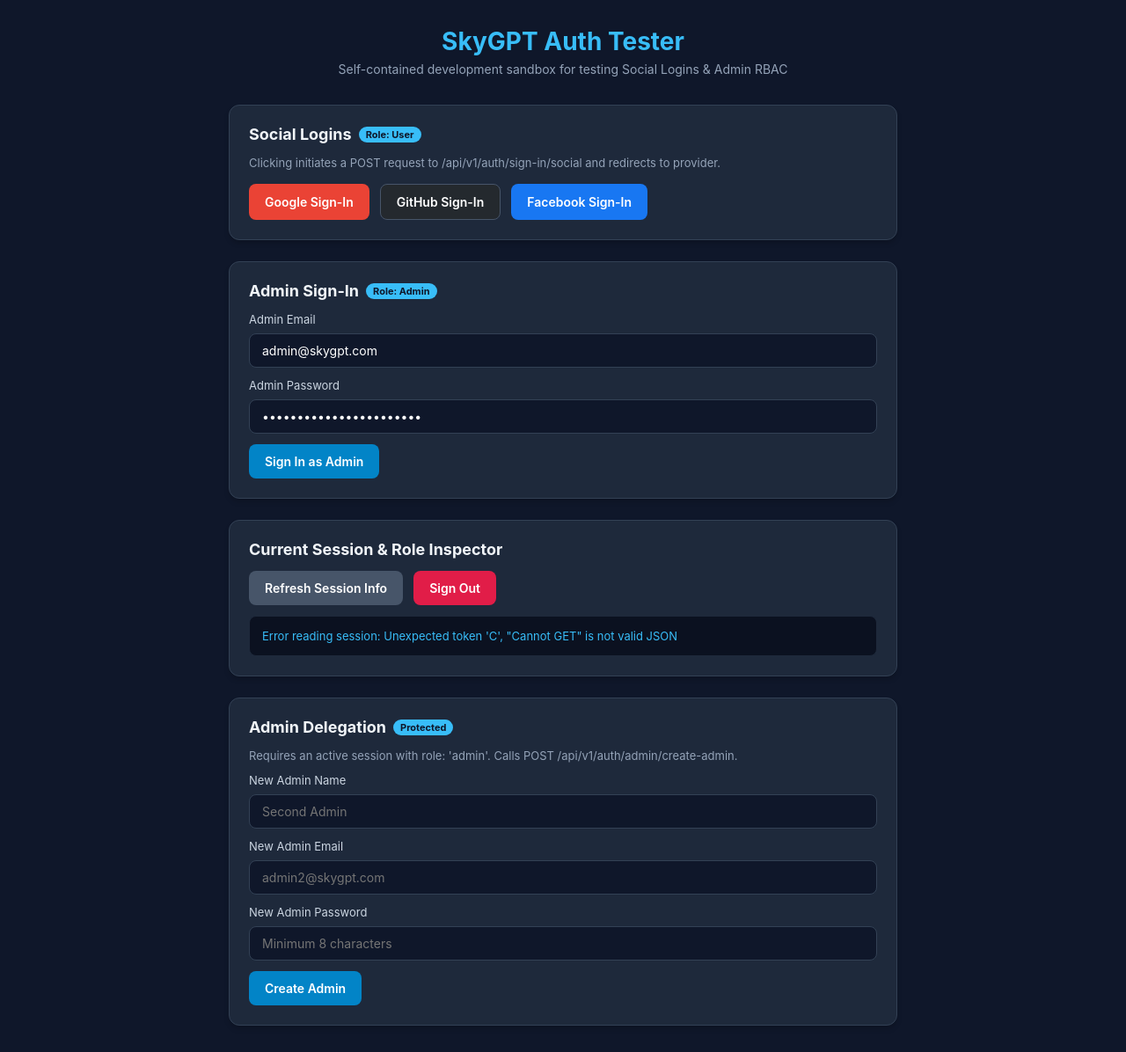
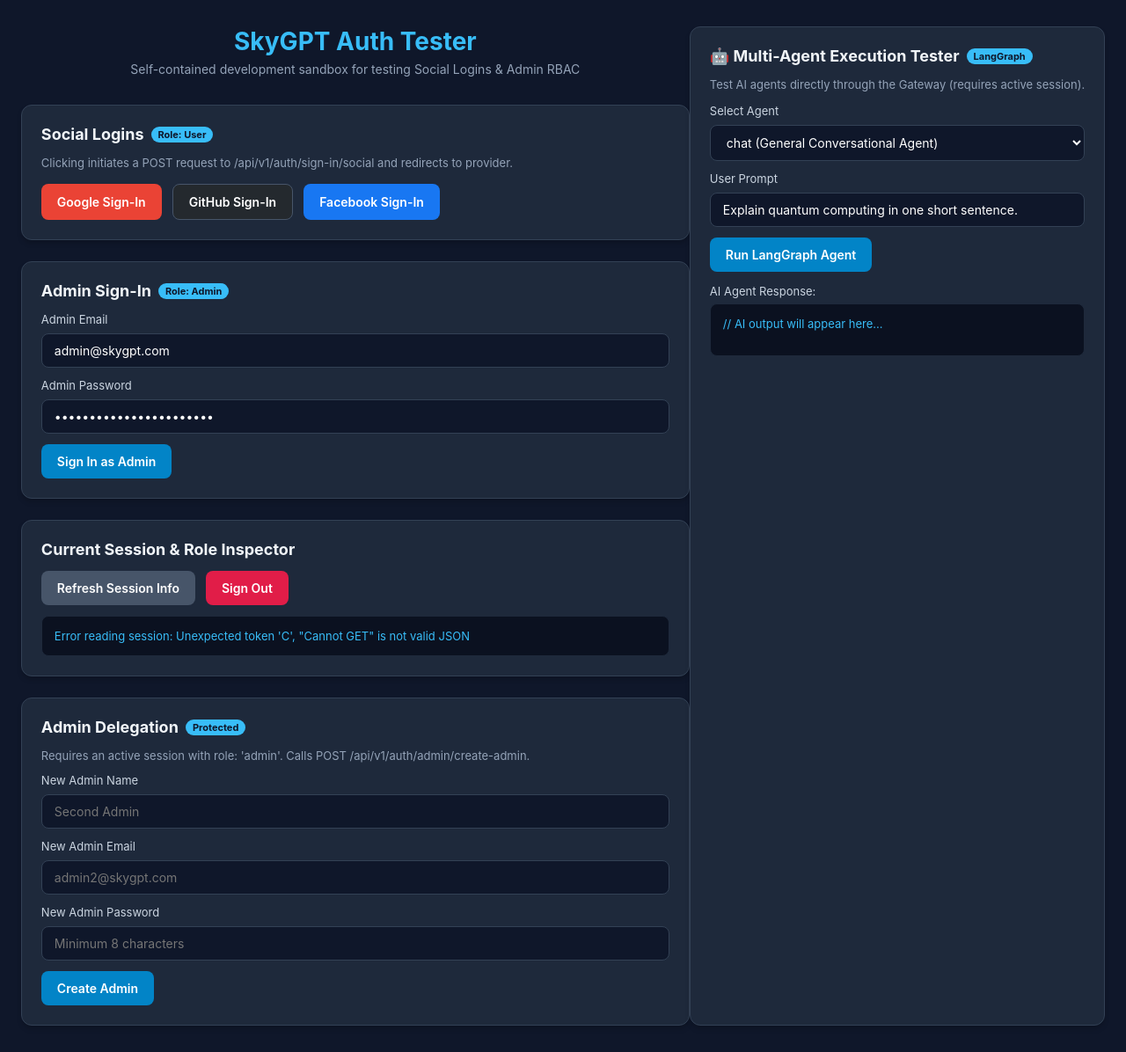
Before and after one commit to nahid-hn-kiran/Sky-GPT-Backend, a Node server app: template services/auth/views/test-auth.ejs in a window 1280 px wide. Shown: the whole page at 88% size. Run offline with Node 20, Linux system fonts and the light colour scheme; the template is opened without the code that fills it, so the values that code supplies are empty; some libraries are stand-ins or nearby versions.

Commit message:
llm: Gemini

```diff
--- a/services/agents/package.json
+++ b/services/agents/package.json
@@ -11,6 +11,9 @@
     "test:watch": "vitest"
   },
   "dependencies": {
+    "@langchain/core": "^1.5.1",
+    "@langchain/google-genai": "^2.3.7",
+    "@langchain/langgraph": "^1.7.5",
     "cors": "^2.8.5",
     "dotenv": "^16.4.7",
     "express": "^4.21.2",
--- a/services/auth/views/test-auth.ejs
+++ b/services/auth/views/test-auth.ejs
@@ -1,49 +1,190 @@
 <!DOCTYPE html>
 <html lang="en">
   <head>
-  <meta charset="UTF-8">
-  <meta name="viewport" content="width=device-width, initial-scale=1.0">
+    <meta charset="UTF-8" />
+    <meta name="viewport" content="width=device-width, initial-scale=1.0" />
     <title>SkyGPT Auth Tester</title>
     <style>
-    * { box-sizing: border-box; margin: 0; padding: 0; font-family: -apple-system, BlinkMacSystemFont, "Segoe UI", Roboto, sans-serif; }
-    body { background: #0f172a; color: #f8fafc; padding: 30px 20px; display: flex; justify-content: center; }
-    .container { max-width: 760px; width: 100%; display: flex; flex-direction: column; gap: 24px; }
-    .header { text-align: center; margin-bottom: 8px; }
-    .header h1 { font-size: 28px; color: #38bdf8; }
-    .header p { color: #94a3b8; font-size: 14px; margin-top: 6px; }
-    .card { background: #1e293b; border: 1px solid #334155; border-radius: 12px; padding: 22px; box-shadow: 0 4px 6px -1px rgba(0,0,0,0.2); }
-    .card h2 { font-size: 18px; color: #f1f5f9; margin-bottom: 14px; display: flex; align-items: center; gap: 8px; }
-    .btn-group { display: flex; flex-wrap: wrap; gap: 12px; }
-    button { cursor: pointer; padding: 11px 18px; border: none; border-radius: 8px; font-weight: 600; font-size: 14px; transition: all 0.2s; display: inline-flex; align-items: center; justify-content: center; gap: 8px; }
-    button:disabled { opacity: 0.5; cursor: not-allowed; }
-    .btn-google { background: #ea4335; color: white; }
-    .btn-google:hover { background: #dc2626; }
-    .btn-github { background: #24292e; color: white; border: 1px solid #475569; }
-    .btn-github:hover { background: #000; }
-    .btn-facebook { background: #1877f2; color: white; }
-    .btn-facebook:hover { background: #166fe5; }
-    .btn-primary { background: #0284c7; color: white; }
-    .btn-primary:hover { background: #0369a1; }
-    .btn-secondary { background: #475569; color: white; }
-    .btn-secondary:hover { background: #334155; }
-    .btn-danger { background: #e11d48; color: white; }
-    .btn-danger:hover { background: #be123c; }
-    .input-group { display: flex; flex-direction: column; gap: 8px; margin-bottom: 12px; }
-    label { font-size: 13px; color: #cbd5e1; }
-    input { background: #0f172a; border: 1px solid #334155; border-radius: 8px; padding: 10px 14px; color: white; font-size: 14px; }
-    input:focus { outline: none; border-color: #38bdf8; }
-    pre { background: #0b1120; border: 1px solid #1e293b; padding: 14px; border-radius: 8px; overflow-x: auto; font-size: 13px; color: #38bdf8; }
-    .alert { padding: 12px 16px; border-radius: 8px; font-size: 14px; margin-bottom: 12px; display: none; }
-    .alert-error { background: #7f1d1d; border: 1px solid #991b1b; color: #fecaca; }
-    .alert-success { background: #064e3b; border: 1px solid #065f46; color: #a7f3d0; }
-    .tag { font-size: 11px; padding: 2px 8px; border-radius: 9999px; background: #38bdf8; color: #0f172a; font-weight: 700; }
+      * {
+        box-sizing: border-box;
+        margin: 0;
+        padding: 0;
+        font-family:
+          -apple-system, BlinkMacSystemFont, "Segoe UI", Roboto, sans-serif;
+      }
+      body {
+        background: #0f172a;
+        color: #f8fafc;
+        padding: 30px 20px;
+        display: flex;
+        justify-content: center;
+      }
+      .container {
+        max-width: 760px;
+        width: 100%;
+        display: flex;
+        flex-direction: column;
+        gap: 24px;
+      }
+      .header {
+        text-align: center;
+        margin-bottom: 8px;
+      }
+      .header h1 {
+        font-size: 28px;
+        color: #38bdf8;
+      }
+      .header p {
+        color: #94a3b8;
+        font-size: 14px;
+        margin-top: 6px;
+      }
+      .card {
+        background: #1e293b;
+        border: 1px solid #334155;
+        border-radius: 12px;
+        padding: 22px;
+        box-shadow: 0 4px 6px -1px rgba(0, 0, 0, 0.2);
+      }
+      .card h2 {
+        font-size: 18px;
+        color: #f1f5f9;
+        margin-bottom: 14px;
+        display: flex;
+        align-items: center;
+        gap: 8px;
+      }
+      .btn-group {
+        display: flex;
+        flex-wrap: wrap;
+        gap: 12px;
+      }
+      button {
+        cursor: pointer;
+        padding: 11px 18px;
+        border: none;
+        border-radius: 8px;
+        font-weight: 600;
+        font-size: 14px;
+        transition: all 0.2s;
+        display: inline-flex;
+        align-items: center;
+        justify-content: center;
+        gap: 8px;
+      }
+      button:disabled {
+        opacity: 0.5;
+        cursor: not-allowed;
+      }
+      .btn-google {
+        background: #ea4335;
+        color: white;
+      }
+      .btn-google:hover {
+        background: #dc2626;
+      }
+      .btn-github {
+        background: #24292e;
+        color: white;
+        border: 1px solid #475569;
+      }
+      .btn-github:hover {
+        background: #000;
+      }
+      .btn-facebook {
+        background: #1877f2;
+        color: white;
+      }
+      .btn-facebook:hover {
+        background: #166fe5;
+      }
+      .btn-primary {
+        background: #0284c7;
+        color: white;
+      }
+      .btn-primary:hover {
+        background: #0369a1;
+      }
+      .btn-secondary {
+        background: #475569;
+        color: white;
+      }
+      .btn-secondary:hover {
+        background: #334155;
+      }
+      .btn-danger {
+        background: #e11d48;
+        color: white;
+      }
+      .btn-danger:hover {
+        background: #be123c;
+      }
+      .input-group {
+        display: flex;
+        flex-direction: column;
+        gap: 8px;
+        margin-bottom: 12px;
+      }
+      label {
+        font-size: 13px;
+        color: #cbd5e1;
+      }
+      input {
+        background: #0f172a;
+        border: 1px solid #334155;
+        border-radius: 8px;
+        padding: 10px 14px;
+        color: white;
+        font-size: 14px;
+      }
+      input:focus {
+        outline: none;
+        border-color: #38bdf8;
+      }
+      pre {
+        background: #0b1120;
+        border: 1px solid #1e293b;
+        padding: 14px;
+        border-radius: 8px;
+        overflow-x: auto;
+        font-size: 13px;
+        color: #38bdf8;
+      }
+      .alert {
+        padding: 12px 16px;
+        border-radius: 8px;
+        font-size: 14px;
+        margin-bottom: 12px;
+        display: none;
+      }
+      .alert-error {
+        background: #7f1d1d;
+        border: 1px solid #991b1b;
+        color: #fecaca;
+      }
+      .alert-success {
+        background: #064e3b;
+        border: 1px solid #065f46;
+        color: #a7f3d0;
+      }
+      .tag {
+        font-size: 11px;
+        padding: 2px 8px;
+        border-radius: 9999px;
+        background: #38bdf8;
+        color: #0f172a;
+        font-weight: 700;
+      }
     </style>
   </head>
   <body>
     <div class="container">
       <div class="header">
         <h1>SkyGPT Auth Tester</h1>
-      <p>Self-contained development sandbox for testing Social Logins & Admin RBAC</p>
+        <p>
+          Self-contained development sandbox for testing Social Logins & Admin
+          RBAC
+        </p>
       </div>
 
       <div id="statusAlert" class="alert"></div>
@@ -51,8 +192,9 @@
       <!-- 1. Social Logins for Users -->
       <div class="card">
         <h2>Social Logins <span class="tag">Role: User</span></h2>
-      <p style="color: #94a3b8; font-size: 13px; margin-bottom: 16px;">
-        Clicking initiates a POST request to <code>/api/v1/auth/sign-in/social</code> and redirects to provider.
+        <p style="color: #94a3b8; font-size: 13px; margin-bottom: 16px">
+          Clicking initiates a POST request to
+          <code>/api/v1/auth/sign-in/social</code> and redirects to provider.
         </p>
         <div class="btn-group">
           <button class="btn-google" onclick="signInSocial('google')">
@@ -72,54 +214,142 @@
         <h2>Admin Sign-In <span class="tag">Role: Admin</span></h2>
         <div class="input-group">
           <label>Admin Email</label>
-        <input type="email" id="adminEmail" value="admin@skygpt.com" placeholder="admin@skygpt.com">
+          <input
+            type="email"
+            id="adminEmail"
+            value="admin@skygpt.com"
+            placeholder="admin@skygpt.com"
+          />
         </div>
         <div class="input-group">
           <label>Admin Password</label>
-        <input type="password" id="adminPassword" value="AdminSecurePassword123!" placeholder="Password">
+          <input
+            type="password"
+            id="adminPassword"
+            value="AdminSecurePassword123!"
+            placeholder="Password"
+          />
         </div>
-      <button class="btn-primary" onclick="signInAdmin()">Sign In as Admin</button>
+        <button class="btn-primary" onclick="signInAdmin()">
+          Sign In as Admin
+        </button>
       </div>
 
       <!-- 3. Current Session Inspector -->
       <div class="card">
         <h2>Current Session & Role Inspector</h2>
-      <div class="btn-group" style="margin-bottom: 12px;">
-        <button class="btn-secondary" onclick="checkSession()">Refresh Session Info</button>
+        <div class="btn-group" style="margin-bottom: 12px">
+          <button class="btn-secondary" onclick="checkSession()">
+            Refresh Session Info
+          </button>
           <button class="btn-danger" onclick="signOut()">Sign Out</button>
         </div>
-      <pre id="sessionOutput">// Click 'Refresh Session Info' to check active cookie</pre>
+        <pre id="sessionOutput">
+// Click 'Refresh Session Info' to check active cookie</pre
+        >
       </div>
 
       <!-- 4. Admin Creates Another Admin -->
       <div class="card">
         <h2>Admin Delegation <span class="tag">Protected</span></h2>
-      <p style="color: #94a3b8; font-size: 13px; margin-bottom: 12px;">
-        Requires an active session with <code>role: 'admin'</code>. Calls <code>POST /api/v1/auth/admin/create-admin</code>.
+        <p style="color: #94a3b8; font-size: 13px; margin-bottom: 12px">
+          Requires an active session with <code>role: 'admin'</code>. Calls
+          <code>POST /api/v1/auth/admin/create-admin</code>.
         </p>
         <div class="input-group">
           <label>New Admin Name</label>
-        <input type="text" id="newAdminName" placeholder="Second Admin">
+          <input type="text" id="newAdminName" placeholder="Second Admin" />
         </div>
         <div class="input-group">
           <label>New Admin Email</label>
-        <input type="email" id="newAdminEmail" placeholder="admin2@skygpt.com">
+          <input
+            type="email"
+            id="newAdminEmail"
+            placeholder="admin2@skygpt.com"
+          />
         </div>
         <div class="input-group">
           <label>New Admin Password</label>
-        <input type="password" id="newAdminPassword" placeholder="Minimum 8 characters">
+          <input
+            type="password"
+            id="newAdminPassword"
+            placeholder="Minimum 8 characters"
+          />
         </div>
-      <button class="btn-primary" onclick="createAdmin()">Create Admin</button>
+        <button class="btn-primary" onclick="createAdmin()">
+          Create Admin
+        </button>
+      </div>
+    </div>
+
+    <!-- 5. Interactive LangGraph Agent Tester -->
+    <div class="card">
+      <h2>
+        🤖 Multi-Agent Execution Tester <span class="tag">LangGraph</span>
+      </h2>
+      <p style="color: #94a3b8; font-size: 13px; margin-bottom: 14px">
+        Test AI agents directly through the Gateway (requires active session).
+      </p>
+
+      <div class="input-group">
+        <label>Select Agent</label>
+        <select
+          id="agentSelect"
+          style="
+            background: #0f172a;
+            border: 1px solid #334155;
+            border-radius: 8px;
+            padding: 10px 14px;
+            color: white;
+            font-size: 14px;
+          "
+        >
+          <option value="chat">chat (General Conversational Agent)</option>
+          <option value="search">search (Web Search Agent - Upcoming)</option>
+          <option value="coding">coding (Code Specialist - Upcoming)</option>
+          <option value="pdf">pdf (RAG Specialist - Upcoming)</option>
+          <option value="ppt">ppt (Presentation Maker - Upcoming)</option>
+          <option value="image">image (Visual Creator - Upcoming)</option>
+        </select>
+      </div>
+
+      <div class="input-group">
+        <label>User Prompt</label>
+        <input
+          type="text"
+          id="agentPrompt"
+          value="Explain quantum computing in one short sentence."
+          placeholder="Ask something..."
+        />
+      </div>
+
+      <button class="btn-primary" id="btnRunAgent" onclick="runAgent()">
+        Run LangGraph Agent
+      </button>
+
+      <div style="margin-top: 14px">
+        <label
+          style="
+            font-size: 13px;
+            color: #cbd5e1;
+            display: block;
+            margin-bottom: 6px;
+          "
+          >AI Agent Response:</label
+        >
+        <pre id="agentOutput" style="white-space: pre-wrap; min-height: 60px">
+// AI output will appear here...</pre
+        >
       </div>
     </div>
 
     <script>
-    const API_BASE = '/api/v1/auth';
+      const API_BASE = "/api/v1/auth";
 
       function showAlert(message, isError = false) {
-      const el = document.getElementById('statusAlert');
-      el.style.display = 'block';
-      el.className = isError ? 'alert alert-error' : 'alert alert-success';
+        const el = document.getElementById("statusAlert");
+        el.style.display = "block";
+        el.className = isError ? "alert alert-error" : "alert alert-success";
         el.textContent = message;
       }
 
@@ -128,13 +358,13 @@
         showAlert(`Initiating ${provider} login...`);
         try {
           const res = await fetch(`${API_BASE}/sign-in/social`, {
-          method: 'POST',
-          headers: { 'Content-Type': 'application/json' },
-          credentials: 'include',
+            method: "POST",
+            headers: { "Content-Type": "application/json" },
+            credentials: "include",
             body: JSON.stringify({
               provider: provider,
-            callbackURL: window.location.href
-          })
+              callbackURL: window.location.href,
+            }),
           });
 
           const data = await res.json();
@@ -146,24 +376,30 @@
             showAlert(`Redirecting to ${provider}...`);
             window.location.href = data.url;
           } else {
-          showAlert(`Response received without URL: ${JSON.stringify(data)}`, true);
+            showAlert(
+              `Response received without URL: ${JSON.stringify(data)}`,
+              true,
+            );
           }
         } catch (err) {
-        showAlert(`Failed to initiate ${provider} login: ${err.message}`, true);
+          showAlert(
+            `Failed to initiate ${provider} login: ${err.message}`,
+            true,
+          );
         }
       }
 
       // 2. Admin Email/Password Sign-In
       async function signInAdmin() {
-      const email = document.getElementById('adminEmail').value.trim();
-      const password = document.getElementById('adminPassword').value;
+        const email = document.getElementById("adminEmail").value.trim();
+        const password = document.getElementById("adminPassword").value;
 
         try {
           const res = await fetch(`${API_BASE}/sign-in/email`, {
-          method: 'POST',
-          headers: { 'Content-Type': 'application/json' },
-          credentials: 'include',
-          body: JSON.stringify({ email, password })
+            method: "POST",
+            headers: { "Content-Type": "application/json" },
+            credentials: "include",
+            body: JSON.stringify({ email, password }),
           });
 
           const data = await res.json();
@@ -171,7 +407,9 @@
             throw new Error(data.message || data.error || `HTTP ${res.status}`);
           }
 
-        showAlert(`Logged in successfully as Admin: ${data.user?.email || email}`);
+          showAlert(
+            `Logged in successfully as Admin: ${data.user?.email || email}`,
+          );
           checkSession();
         } catch (err) {
           showAlert(`Admin sign-in failed: ${err.message}`, true);
@@ -182,27 +420,32 @@
       async function checkSession() {
         try {
           const res = await fetch(`${API_BASE}/get-session`, {
-          credentials: 'include'
+            credentials: "include",
           });
           const data = await res.json();
-        document.getElementById('sessionOutput').textContent = JSON.stringify(data, null, 2);
+          document.getElementById("sessionOutput").textContent = JSON.stringify(
+            data,
+            null,
+            2,
+          );
         } catch (err) {
-        document.getElementById('sessionOutput').textContent = `Error reading session: ${err.message}`;
+          document.getElementById("sessionOutput").textContent =
+            `Error reading session: ${err.message}`;
         }
       }
 
       // 4. Create Another Admin
       async function createAdmin() {
-      const name = document.getElementById('newAdminName').value.trim();
-      const email = document.getElementById('newAdminEmail').value.trim();
-      const password = document.getElementById('newAdminPassword').value;
+        const name = document.getElementById("newAdminName").value.trim();
+        const email = document.getElementById("newAdminEmail").value.trim();
+        const password = document.getElementById("newAdminPassword").value;
 
         try {
           const res = await fetch(`${API_BASE}/admin/create-admin`, {
-          method: 'POST',
-          headers: { 'Content-Type': 'application/json' },
-          credentials: 'include',
-          body: JSON.stringify({ name, email, password })
+            method: "POST",
+            headers: { "Content-Type": "application/json" },
+            credentials: "include",
+            body: JSON.stringify({ name, email, password }),
           });
 
           const data = await res.json();
@@ -220,16 +463,61 @@
       async function signOut() {
         try {
           await fetch(`${API_BASE}/sign-out`, {
-          method: 'POST',
-          credentials: 'include'
+            method: "POST",
+            credentials: "include",
           });
-        showAlert('Signed out successfully.');
+          showAlert("Signed out successfully.");
           checkSession();
         } catch (err) {
           showAlert(`Sign-out error: ${err.message}`, true);
         }
       }
 
+      // 6. Execute LangGraph Agent
+      const runAgent = async () => {
+        const prompt = document.getElementById("agentPrompt").value.trim();
+        const agentType = document.getElementById("agentSelect").value;
+        const outputEl = document.getElementById("agentOutput");
+        const btn = document.getElementById("btnRunAgent");
+
+        if (!prompt) {
+          showAlert("Please enter a prompt", true);
+          return;
+        }
+
+        btn.disabled = true;
+        btn.textContent = "Thinking (LangGraph running)...";
+        outputEl.textContent = "Invoking Gemini via LangGraph...";
+
+        try {
+          const res = await fetch("/api/v1/agents/execute", {
+            method: "POST",
+            headers: { "Content-Type": "application/json" },
+            credentials: "include", // Sends session cookie
+            body: JSON.stringify({
+              agentType: agentType,
+              messages: [{ role: "user", content: prompt }],
+            }),
+          });
+
+          const data = await res.json();
+
+          if (!res.ok) {
+            throw new Error(data.message || data.error || `HTTP ${res.status}`);
+          }
+
+          outputEl.textContent =
+            data.data?.content || JSON.stringify(data, null, 2);
+          showAlert(`Agent [${agentType}] executed successfully!`);
+        } catch (err) {
+          outputEl.textContent = `Error: ${err.message}`;
+          showAlert(`Agent failed: ${err.message}`, true);
+        } finally {
+          btn.disabled = false;
+          btn.textContent = "Run LangGraph Agent";
+        }
+      };
+
       // Run check on load
       checkSession();
     </script>
```
Also changed, not shown: services/agents/src/app/agents/chat/chat.agent.ts (added, +39 -0 lines), services/agents/src/app/agents/index.ts (added, +25 -0 lines), services/agents/src/app/agents/types.ts (added, +35 -0 lines), services/agents/src/app/config/index.ts (+6 -5 lines), services/agents/src/app/controller/agent.controller.ts (added, +42 -0 lines), services/agents/src/app/routes/agent.route.ts (added, +9 -0 lines), services/agents/src/app/routes/index.ts (+13 -10 lines), services/agents/src/app/service/agent.service.ts (added, +66 -0 lines), 1 other file. Lines whose indentation alone changed are shown as unchanged.
